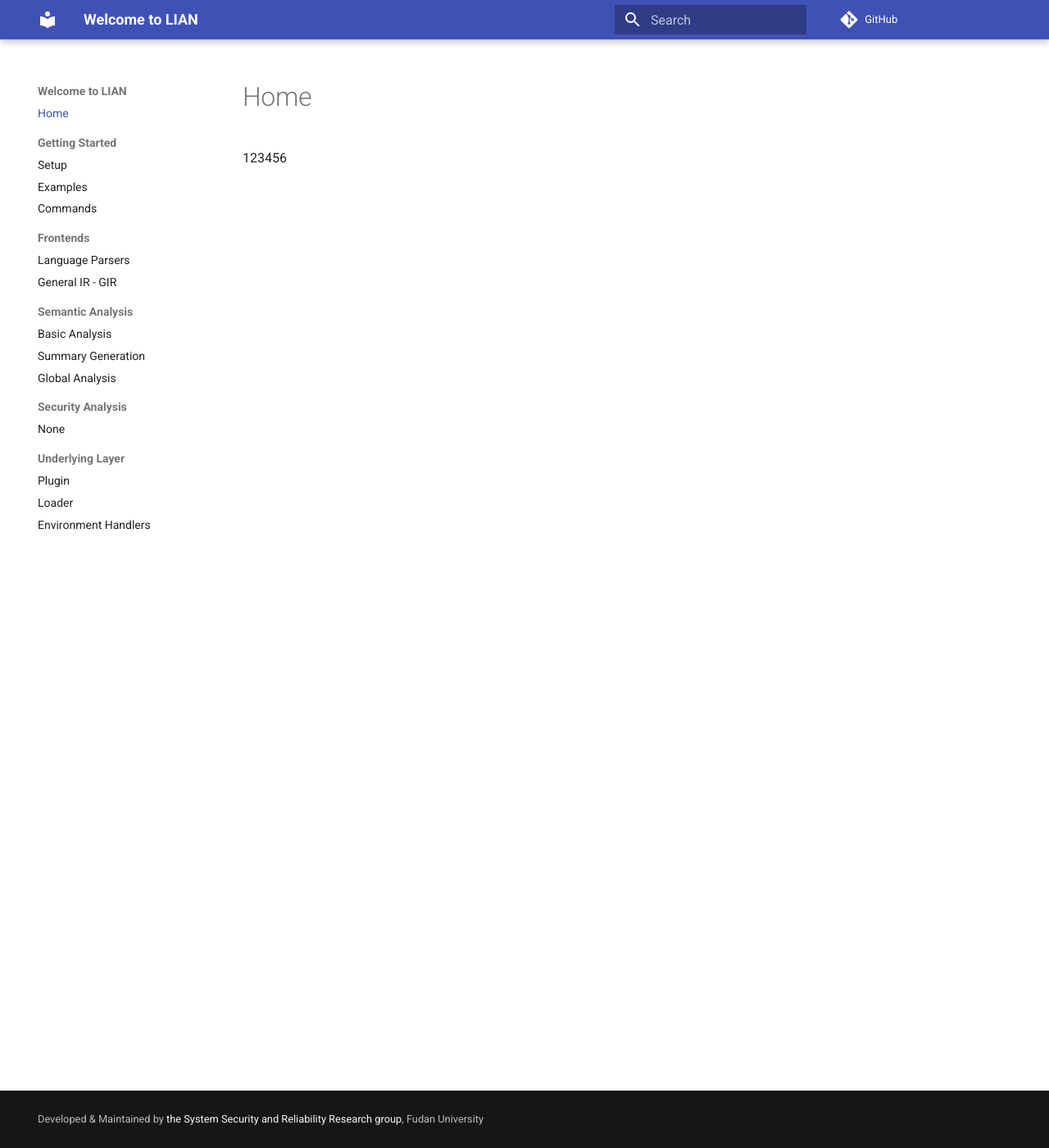
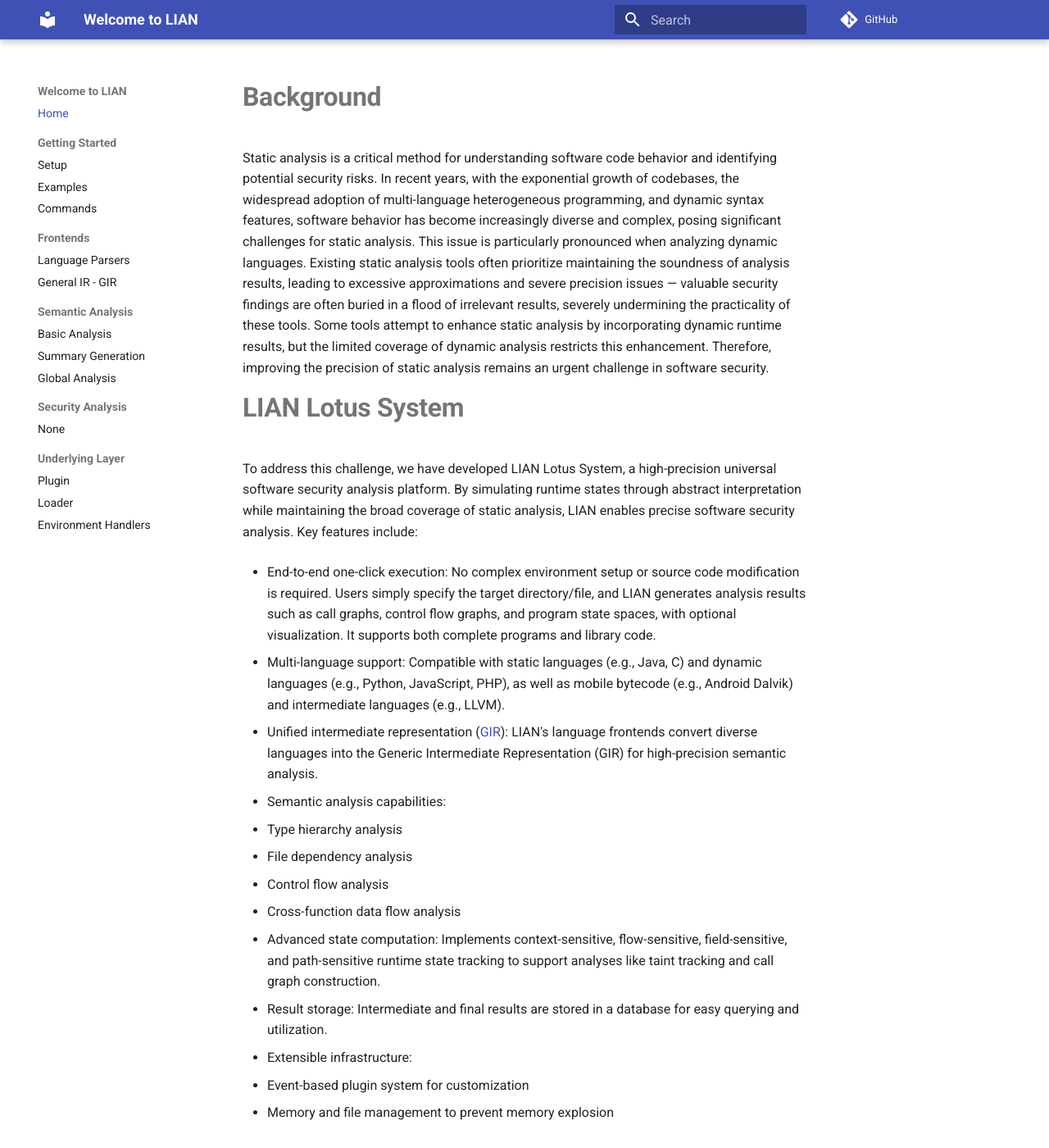
Before and after one commit to yang-guangliang/lian, an MkDocs documentation site: the page built from docs/en/index.md, in a window 1280 px wide and 1400 px high. Shown: the whole window at 82% size. Built offline with MkDocs 1.6.1 and Material for MkDocs 9.7.7, drawn with Linux system fonts in a browser that asks for light colours; comment, search, counter and statistics services are not loaded; some of the changed text lies outside the part shown.

Commit message:
update some md in docs/en/

```diff
--- a/docs/en/index.md
+++ b/docs/en/index.md
@@ -1 +1,52 @@
-123456
+# **Background**
+
+Static analysis is a critical method for understanding software code behavior and identifying potential security risks. In recent years, with the exponential growth of codebases, the widespread adoption of multi-language heterogeneous programming, and dynamic syntax features, software behavior has become increasingly diverse and complex, posing significant challenges for static analysis. This issue is particularly pronounced when analyzing dynamic languages. Existing static analysis tools often prioritize maintaining the soundness of analysis results, leading to excessive approximations and severe precision issues — valuable security findings are often buried in a flood of irrelevant results, severely undermining the practicality of these tools. Some tools attempt to enhance static analysis by incorporating dynamic runtime results, but the limited coverage of dynamic analysis restricts this enhancement. Therefore, improving the precision of static analysis remains an urgent challenge in software security.
+
+# **LIAN Lotus System**
+
+To address this challenge, we have developed LIAN Lotus System, a high-precision universal software security analysis platform. By simulating runtime states through abstract interpretation while maintaining the broad coverage of static analysis, LIAN enables precise software security analysis. Key features include:
+
+- End-to-end one-click execution: No complex environment setup or source code modification is required. Users simply specify the target directory/file, and LIAN generates analysis results such as call graphs, control flow graphs, and program state spaces, with optional visualization. It supports both complete programs and library code.
+
+- Multi-language support: Compatible with static languages (e.g., Java, C) and dynamic languages (e.g., Python, JavaScript, PHP), as well as mobile bytecode (e.g., Android Dalvik) and intermediate languages (e.g., LLVM).
+
+- Unified intermediate representation ([GIR](gir.md)): LIAN's language frontends convert diverse languages into the Generic Intermediate Representation (GIR) for high-precision semantic analysis.
+
+- Semantic analysis capabilities:
+
+  - Type hierarchy analysis
+
+  - File dependency analysis
+
+  - Control flow analysis
+
+  - Cross-function data flow analysis
+
+- Advanced state computation: Implements context-sensitive, flow-sensitive, field-sensitive, and path-sensitive runtime state tracking to support analyses like taint tracking and call graph construction.
+
+- Result storage: Intermediate and final results are stored in a database for easy querying and utilization.
+
+- Extensible infrastructure:
+
+  - Event-based plugin system for customization
+
+  - Memory and file management to prevent memory explosion
+
+# **Architecture**
+
+The LIAN system comprises three core modules, as shown in the diagram below:
+
+![Architecture](../img/structure_en.png)
+
+- [Language Frontend](./lang_parser.md): Converts source code into GIR for standardized processing.
+
+- Semantic Analysis Engine: Implements a layered analysis strategy, including:
+
+  - [Basic analysis](./basic_analysis.md)
+
+  - [Function summary-based analysis](summary_generation.md)
+
+  - [Global analysis](global_analysis.md)
+    Generates multi-level semantic results (control flow, data flow, state flow).
+
+- Infrastructure: Provides [memory/file management](loader.md) (previons memory exhaustion) and a [plugin system](plugin.md) for extensibility.
```
Also changed, not shown: docs/en/commands.md (+25 -0 lines), docs/en/lang_parser.md (+14 -0 lines).
